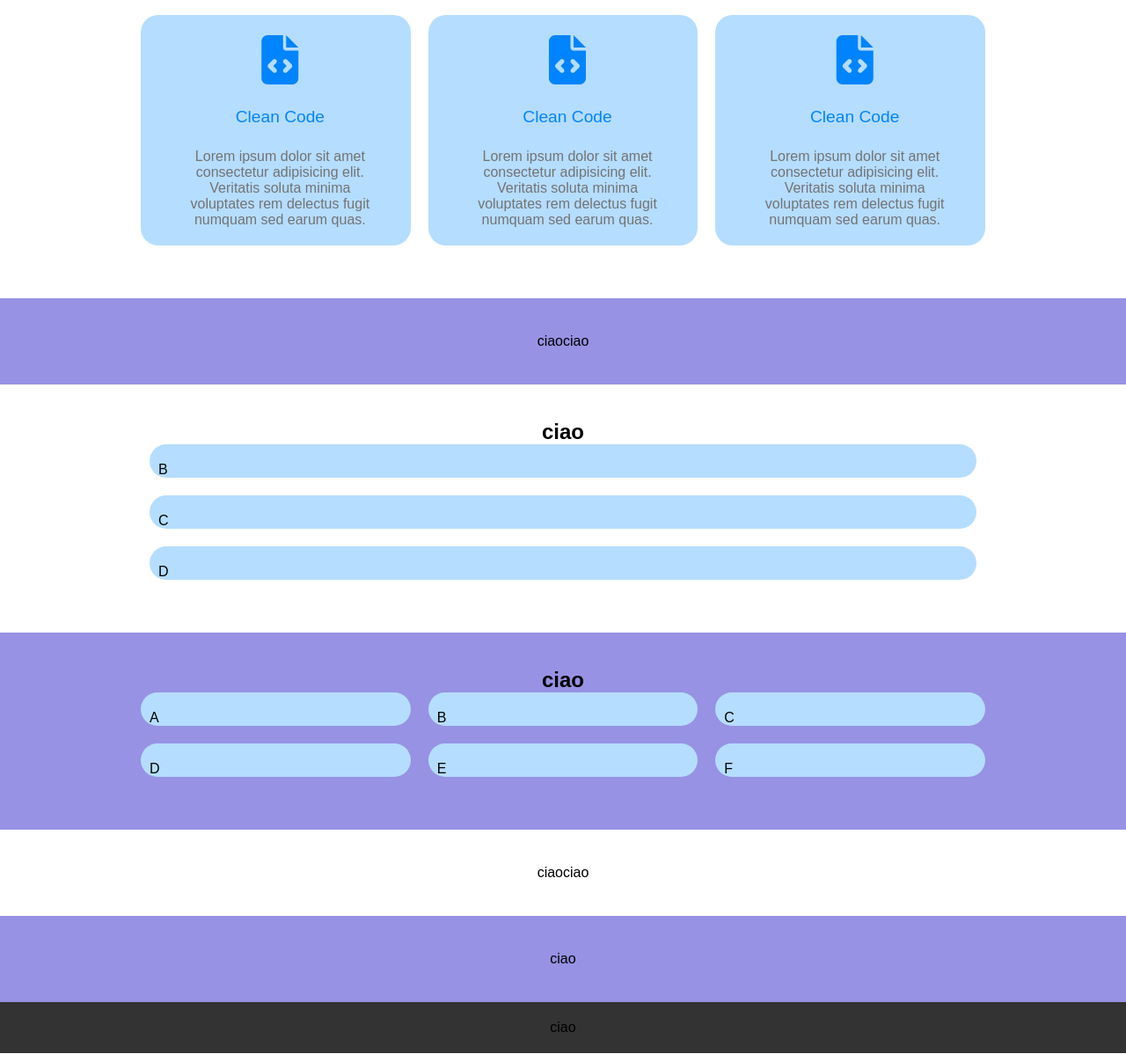
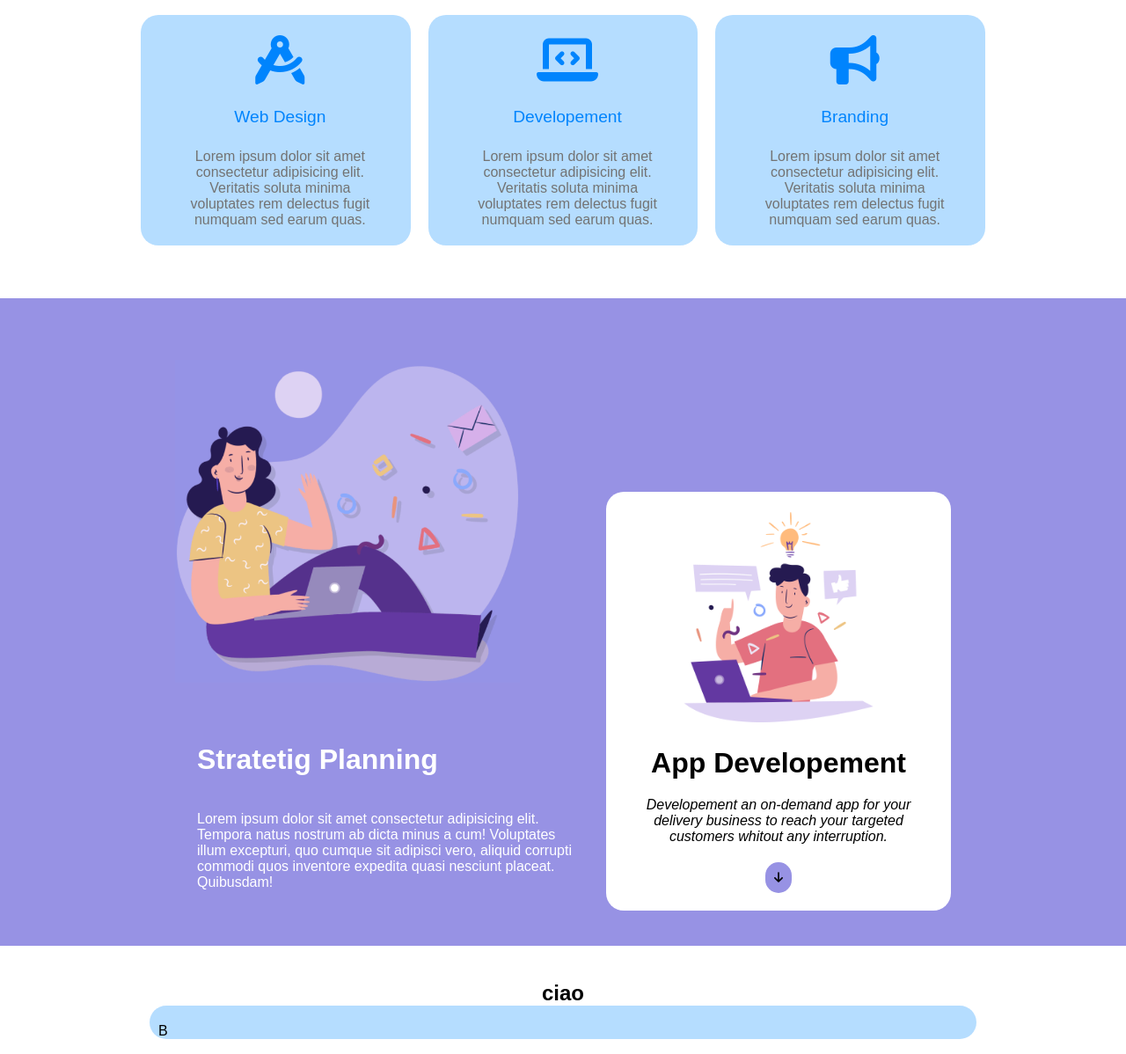
Before and after one commit to Soniamy/htmlcss-responsive-layout, a plain HTML site: page index.html in a window 1280 px wide. Shown: the part 383-1581 px from the top of the page at 88% size. Drawn offline with Linux system fonts and the light colour scheme.

Commit message:
terza section

```diff
--- a/css/style.css
+++ b/css/style.css
@@ -129,6 +129,7 @@ main .container .row .column-tablet-66 .text .button{
     background-color: var(--header-color);
     color: white;
     padding: 5px 25px;
+    margin-bottom: 20px;
 }
 
 main .container .row .column-tablet-66 .image{
@@ -158,6 +159,67 @@ main .container .row .column-tablet-33 .paragraph{
    margin-bottom: 20px;
    padding: 0 30px;
 }
+/***************************************
+            MAIN 2° SECTION
+***************************************/
+.secondary-color .container .row .card-left{
+    width: 100%;
+    color: white;
+    padding-top: 30px;
+}
+.secondary-color .container .row .card-left .image{
+    margin-bottom: 65px;
+    width: 80%;
+}
+.secondary-color .container .row .card-left img{
+    width: 100%;
+    margin-left: auto;
+    margin-right: auto;
+}
+.secondary-color .container .row .card-left .text-container{
+    padding: 0 25px;
+}
+.secondary-color .container .row .card-left .title{
+    font-size: 2em;
+    font-weight: bold;
+    margin-bottom: 40px;
+}
+.secondary-color .container .row .card-left .paragraph{
+    font-size:1em;
+}
+.secondary-color .container .row .card-right{
+    width: 100%;
+    margin-top: 40px;
+    background-color: white;
+    border-radius: 20px;
+    padding: 20px;
+}
+.secondary-color .container .row .card-right .image{
+    width: 70%;
+    margin-left: auto;
+    margin-right: auto;
+    margin-bottom: 20px;
+}
+.secondary-color .container .row .card-right img{
+    width: 100%;
+}
+.secondary-color .container .row .card-right .text-container{
+    text-align: center;
+}
+.secondary-color .container .row .card-right .text-container .title{
+ font-size: 2em;
+ font-weight: bold;
+ margin-bottom: 20px;
+}
+.secondary-color .container .row .card-right .text-container .paragraph{
+    font-size: 1em;
+    font-style: oblique;
+    margin-bottom: 20px;
+}
+.secondary-color .container .row .card-right .text-container .button{
+    background-color: var(--main-secondary-color);
+}
+
 /***************************************
                FOOTER
 ***************************************/
@@ -189,6 +251,13 @@ main .container .row .column-tablet-33 .paragraph{
     #main-nav-container .main-icon{
        display: none;
     }
+    .secondary-color .container .row .card-left{
+        width: 50%;
+    }
+    .secondary-color .container .row .card-right{
+        width: 40%;
+        margin-top: 180px;
+    }
     .secondary-color .container .column-benefit-desk-33{
         width: calc((100% / 3) - 20px);
     }
--- a/index.html
+++ b/index.html
@@ -86,10 +86,10 @@
                  </div>
                  <div class="bg-main column column-tablet-33">
                       <div class="icon">
-                         <i class="fa-solid fa-file-code" style="color: #0084fd;"></i>
+                        <i class="fa-solid fa-compass-drafting" style="color: #0084fd;"></i>
                      </div>
                      <div class="title">
-                          Clean Code
+                          Web Design
                      </div>
                      <div class="paragraph">
                          Lorem ipsum dolor sit amet consectetur adipisicing elit. Veritatis soluta minima voluptates rem delectus fugit numquam sed earum quas.
@@ -97,10 +97,10 @@
                  </div>
                  <div class="bg-main column column-tablet-33">
                       <div class="icon">
-                         <i class="fa-solid fa-file-code" style="color: #0084fd;"></i>
+                        <i class="fa-solid fa-laptop-code" style="color: #0084fd;"></i>
                      </div>
                      <div class="title">
-                          Clean Code
+                          Developement
                      </div>
                      <div class="paragraph">
                          Lorem ipsum dolor sit amet consectetur adipisicing elit. Veritatis soluta minima voluptates rem delectus fugit numquam sed earum quas.
@@ -108,10 +108,10 @@
                  </div>
                  <div class="bg-main column column-tablet-33">
                      <div class="icon">
-                         <i class="fa-solid fa-file-code" style="color: #0084fd;"></i>
+                        <i class="fa-solid fa-bullhorn" style="color: #0084fd;"></i>
                      </div>
                      <div class="title">
-                          Clean Code
+                          Branding
                      </div>
                      <div class="paragraph">
                          Lorem ipsum dolor sit amet consectetur adipisicing elit. Veritatis soluta minima voluptates rem delectus fugit numquam sed earum quas.
@@ -124,10 +124,33 @@
             <div class="container">
                <div class="row">
                   <div class="card-left">
-                     ciao
+                     <div class="image">
+                        <img src="img/planning1.png" alt="">
+                     </div>
+                     <div class="text-container">
+                        <div class="title">
+                            Stratetig Planning
+                        </div>
+                        <p class="paragraph">
+                           Lorem ipsum dolor sit amet consectetur adipisicing elit. Tempora natus nostrum ab dicta minus a cum! Voluptates illum excepturi, quo cumque sit adipisci vero, aliquid corrupti commodi quos inventore expedita quasi nesciunt placeat. Quibusdam!
+                        </p>
+                     </div>
                   </div>
                   <div class="card-right">
-                     ciao
+                    <div class="image">
+                        <img src="img/planning2.png" alt="">
+                     </div>
+                     <div class="text-container">
+                        <div class="title">
+                            App Developement
+                        </div>
+                        <p class="paragraph">
+                           Developement an on-demand app for your delivery business to reach your targeted customers whitout any interruption.
+                        </p>
+                        <button class="button">
+                            <i class="fa-solid fa-arrow-down"></i>
+                        </button>
+                     </div>
                   </div>
                </div>
            </div>
```
